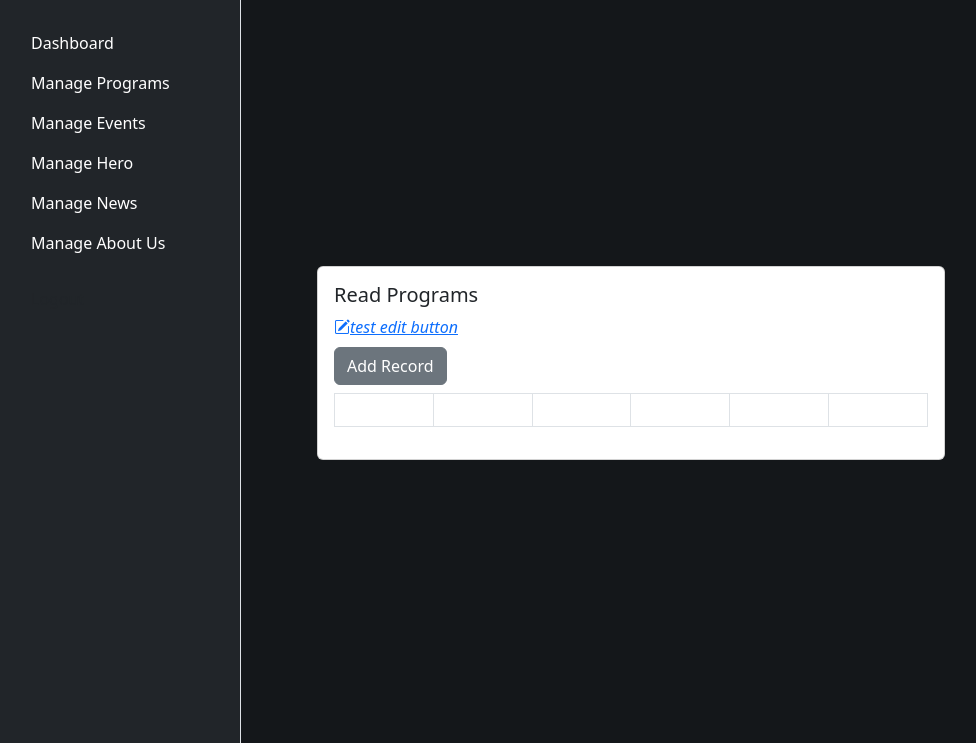
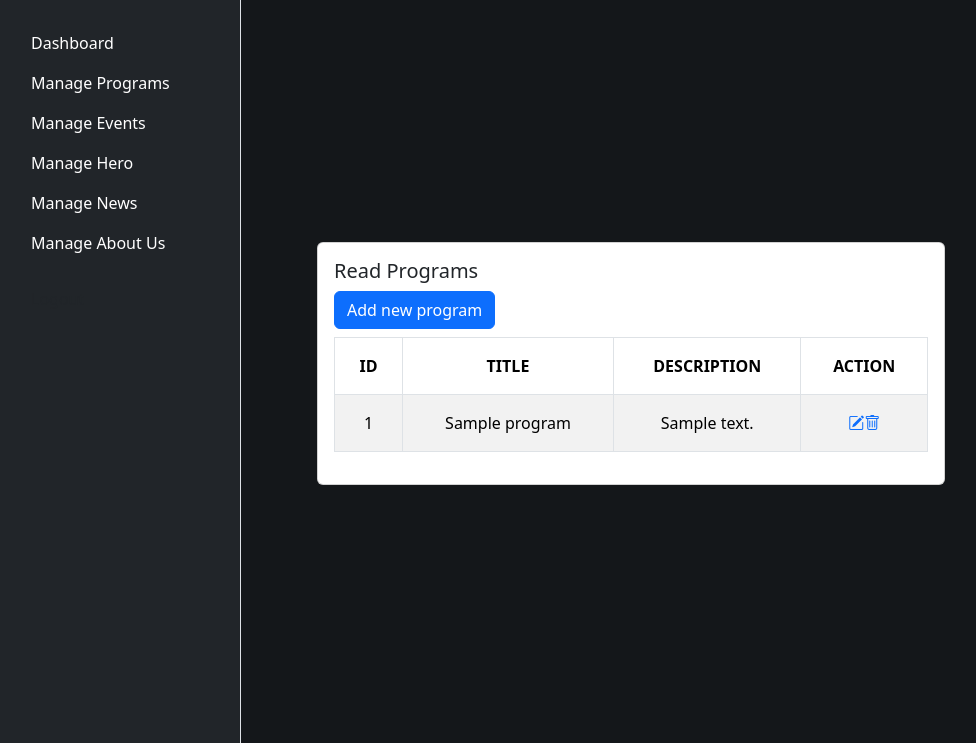
Before and after one commit to tyluts/webprogfinal, a PHP site: page /admin/programs.php in a window 1280 px wide. Shown: the part 57-800 px from the top of the page, without its empty margins (9-985 px from the left). Run offline with PHP 8.4, Linux system fonts and the light colour scheme; tables that the repository leaves empty or names only in its code hold one stand-in row (values such as "Sample post"); data that the repository does not hold is empty.

Commit message:
lklklklklk

```diff
--- a/admin/programs.php
+++ b/admin/programs.php
@@ -1,3 +1,29 @@
+<?php
+    require_once('../config.php');
+    $top_programs_sql = "SELECT * FROM top_programs";
+    $top_programs_result = $con->query($top_programs_sql);
+
+    if ($_SERVER["REQUEST_METHOD"] == "POST") {
+        // Retrieve form data
+        $title = $con->real_escape_string($_POST['title']);
+        $description = $con->real_escape_string($_POST['description']);
+
+        // SQL query to insert data
+        $sql = "INSERT INTO top_programs (title, description) VALUES ('$title', '$description')";
+
+        if ($con->query($sql) === TRUE) {
+            echo "<div class='alert alert-success text-center'>New record created successfully.</div>";
+        } else {
+            echo "<div class='alert alert-danger text-center'>Error: " . $sql . "<br>" . $con->error . "</div>";
+        }
+
+        // Close connection
+        $con->close();
+    }
+
+
+?>
+
 <!DOCTYPE html>
 <html lang="en">
 <head>
@@ -8,43 +34,76 @@
 <body class="black">
     <?php include 'adminnav.php'; ?>
 
+
+        <!-- Modal -->
+        <div class="modal fade" id="exampleModal" tabindex="-1" aria-labelledby="exampleModalLabel" aria-hidden="true">
+            <div class="modal-dialog">
+                <div class="modal-content">
+                <div class="modal-header">
+                    <h1 class="modal-title fs-5" id="exampleModalLabel">Insert New Program</h1>
+                    <button type="button" class="btn-close" data-bs-dismiss="modal" aria-label="Close"></button>
+                </div>
+                <div class="modal-body">
+                    <form method="POST">
+                        <!-- Title Field -->
+                        <div class="form-group">
+                            <label for="title">Title:</label>
+                            <input type="text" id="title" name="title" class="form-control" maxlength="255" required>
+                        </div>
+
+                        <!-- Description Field -->
+                        <div class="form-group">
+                            <label for="description">Description:</label>
+                            <textarea id="description" name="description" class="form-control" rows="4" required></textarea>
+                        </div>
+
+                        <!-- Submit Button -->
+                        <button type="submit" class="btn btn-primary btn-block">Submit</button>
+                    </form>
+                </div>
+                <div class="modal-footer">
+                    <button type="button" class="btn btn-secondary" data-bs-dismiss="modal">Close</button>
+                </div>
+                </div>
+            </div>
+        </div>
+
+        <div class="container mt-5">
+
+        </div>
+
         <div class="container-fluid mt-5 d-flex align-items-center justify-content-center" style="height: calc(100vh - 56px);">
             <div class="card col-12 col-md-8 col-lg-6">
                 <div class="card-body">
                     <h5 class="card-title">
                       Read Programs
                     </h5>
-                    <div>
-                        <a href="edit/editprograms.php?id=<?php echo  $res['customerID']?>" class="mx-auto">
-                                        <i class="bi bi-pencil-square">test edit button</i>
-                                    </a>
-                    </div>
 
                     <div class="col-sm-6 mt-2">
-                        <a  href="add/addprograms.php" class="btn btn-secondary text-white btn-user text-dark btn-block mt-20">Add Record</a>
+                        <button type="button" class="btn btn-primary" data-bs-toggle="modal" data-bs-target="#exampleModal">
+                            Add new program
+                        </button>
                     </div>
 
                     <table class="table table-responsive table-bordered table-striped table-hover mt-2">
                         <thead>
                             <tr>
-                                <th class="px-3 py-3 text-center" scope="col"><strong> </strong></th>
-                                <th class="px-3 py-3 text-center" scope="col"><strong> </strong></th>
-                                <th class="px-3 py-3 text-center" scope="col"><strong> </strong></th>
-                                <th class="px-3 py-3 text-center" scope="col"><strong> </strong></th>
-                                <th class="px-3 py-3 text-center" scope="col"><strong></strong></th>
-                                <th class="px-3 py-3 text-center" scope="col"><strong></strong></th>
+                                <th class="px-3 py-3 text-center" scope="col"><strong>ID</strong></th>
+                                <th class="px-3 py-3 text-center" scope="col"><strong>TITLE</strong></th>
+                                <th class="px-3 py-3 text-center " scope="col"><strong>DESCRIPTION</strong></th>
+                                <th class="px-3 py-3 text-center" scope="col"><strong>ACTION</strong></th>
+
                             </tr>
                         </thead>
                         <tbody>
-                        <?php while($res = mysqli_fetch_assoc($result)) { ?>
+                        <?php while($res = mysqli_fetch_assoc($top_programs_result)) { ?>
                             <tr>
-                                <td class="px-3 py-3 text-center" ><?php echo $res['']?></td>
-                                <td class="px-3 py-3 text-center" ><?php echo $res['']?></td>
-                                <td class="px-3 py-3 text-center" ><?php echo $res['']?></td>
-                                <td class="px-3 py-3 text-center" ><?php echo $res['']?></td>
-                                <td class="px-3 py-3 text-center" ><?php echo $res['']?></td>
+                                <td class="px-3 py-3 text-center" ><?php echo $res['id']?></td>
+                                <td class="px-3 py-3 text-center" ><?php echo $res['title']?></td>
+                                <td class="px-3 py-3 text-center" ><?php echo $res['description']?></td>
+
                                 <td class="px-3 py-3 text-center">
-                                    <a href="edit/editprograms?id=<?php echo  $res['customerID']?>" class="mx-auto">
+                                    <a class="mx-auto">
                                         <i class="bi bi-pencil-square"></i><i class="bi bi-trash"></i>
                                     </a>
 
--- a/index.php
+++ b/index.php
@@ -28,6 +28,6 @@
             </div>
             <?php include 'home/accordion.php'; ?>
         </div>
-
+        <?php include 'include/footer.php'; ?>
 </body>
 </html>
```
Also changed, not shown: home/accordion.php (+23 -38 lines).
